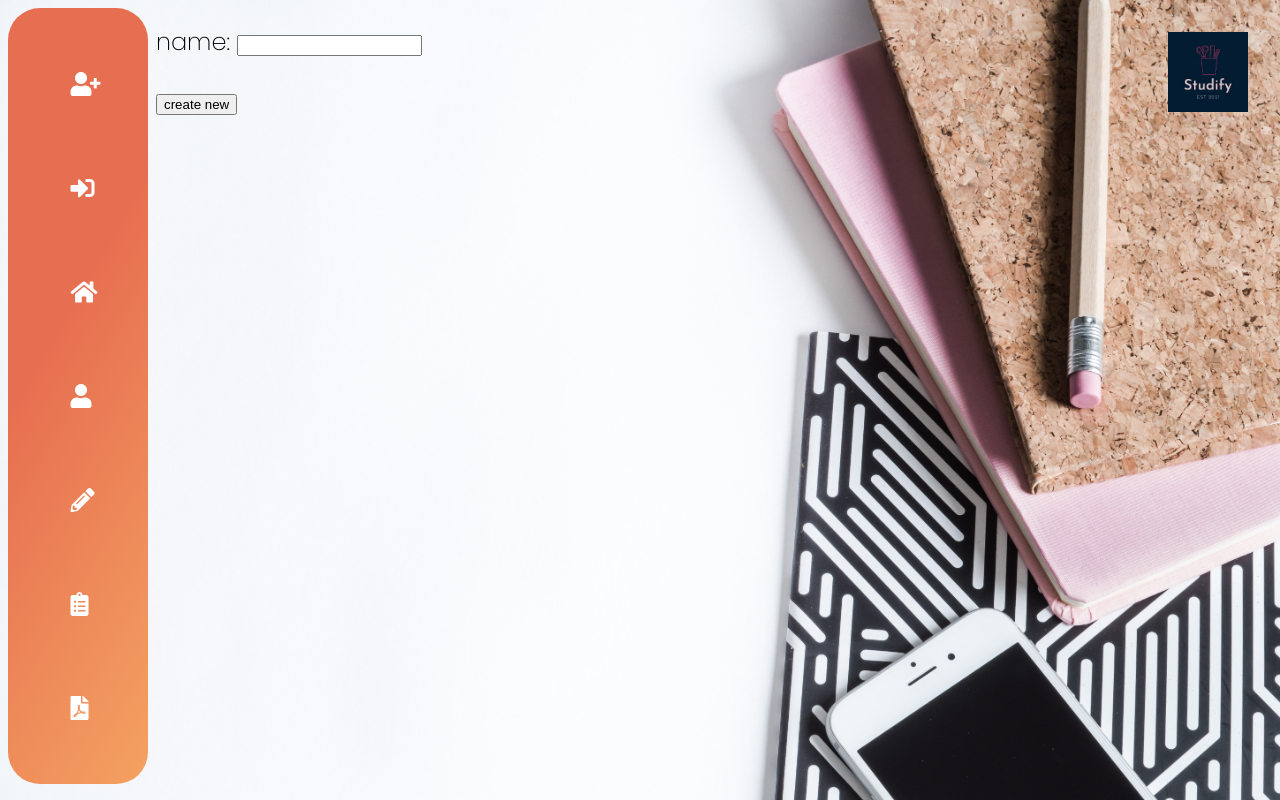
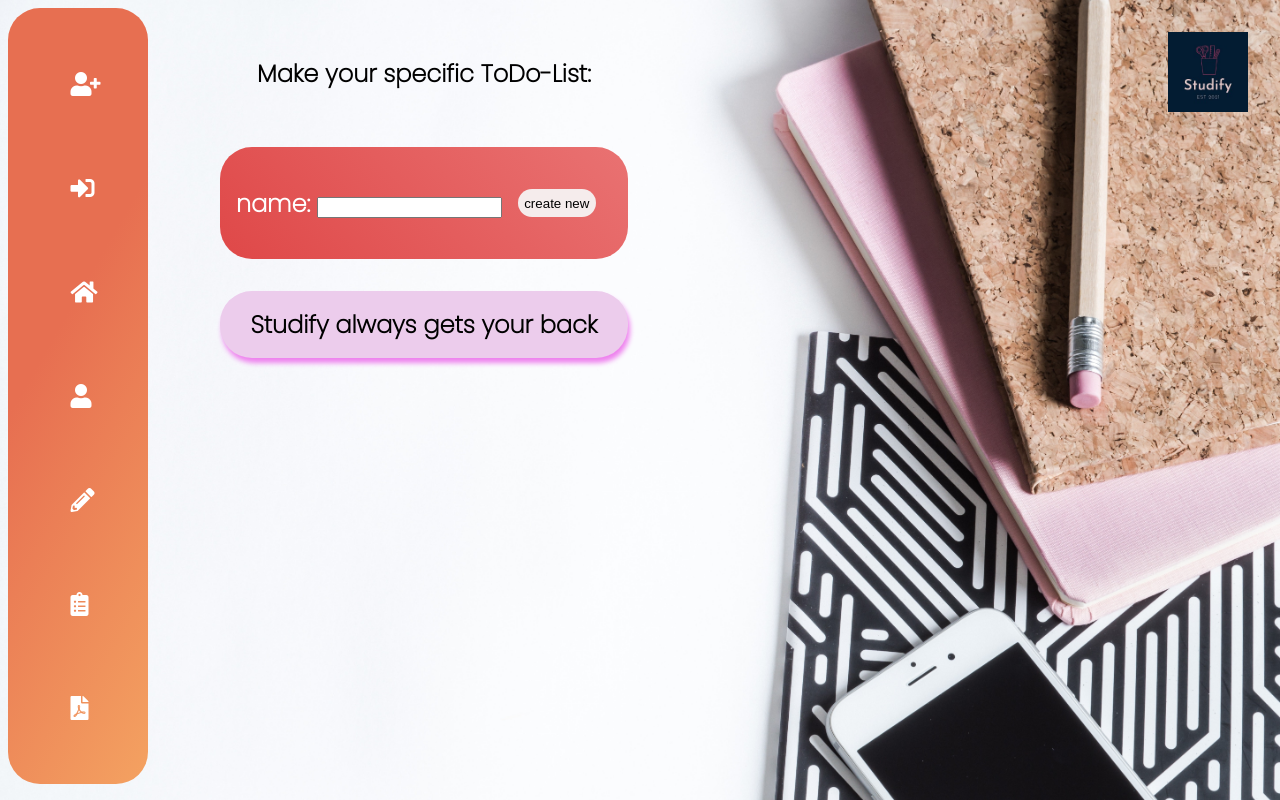
Before and after one commit to Soham041201/Studify, a Django app: page /create/ in a window 1280 px wide. Run offline with Django 3.2, Linux system fonts and the light colour scheme.

Commit message:
list styling added 👌

```diff
--- a/main/templates/main/create.html
+++ b/main/templates/main/create.html
@@ -2,21 +2,121 @@
 {% load static %}
 <!DOCTYPE html>
 <html lang="en">
+
 <head>
     <meta charset="UTF-8">
     <meta http-equiv="X-UA-Compatible" content="IE=edge">
     <meta name="viewport" content="width=device-width, initial-scale=1.0">
 
     <title>{% block title %}Create{% endblock %}</title>
+
 </head>
+
 <body>
     {% block container %}
+    <style>
+        * {
+            /* box-sizing: border-box; */
+            /* overflow: hidden; */
+        }
 
-<form action="/create/" method="post" >
-    {% csrf_token %}
-    {{form.as_p}}
-    <button type="submit" name="save">create new</button>
-</form>
-{% endblock %}
+        form {
+            background: linear-gradient(45deg, rgb(223, 72, 72), rgb(233, 114, 114));
+            max-height: 10vh;
+            border-radius: 2rem;
+            display: flex;
+            justify-content: center;
+            align-items: center;
+            margin-top: 2rem;
+            margin-left: 0rem;
+            padding: 1rem;
+            color: white;
+            font-weight: bold;
+
+        }
+
+
+
+        button {
+            border: none;
+            white-space: nowrap;
+            padding: 0.4rem;
+            margin: 1rem;
+            border-radius: 1rem;
+            font-weight: 400;
+            background: rgb(245, 236, 236);
+            cursor: pointer;
+        }
+        button:hover{
+            box-shadow: 5px 6px rgb(122, 62, 62);
+        }
+        .header {
+            height: fit-content;
+            display: block;
+            flex-shrink: 0;
+
+        }
+        .container .header
+        {
+            display: flex;
+            align-items: center;
+            justify-content: center;
+            font-weight: bolder;
+
+        }
+        .container{
+            margin-left: 4rem;
+            margin-top: 2rem;
+        }
+        .header2{
+            background: rgb(236, 204, 236);
+            height: auto;
+            width: auto;
+            padding: 1rem;
+            border-radius:2rem;
+            box-shadow: 2px 5px 5px violet;
+
+        }
+        @media screen and (max-width:900px) {
+            form {
+                width: 80%;
+                margin-left: 1rem;
+            }
+            .container{
+                margin-left:0rem ;
+            }
+        }
+    </style>
+
+    <br>
+    <div class="container">
+        <div class="header">
+            <p>Make your specific ToDo-List: </p>
+        </div>
+            <form action="/create/" method="post">
+
+                {% csrf_token %}
+                {{form.as_p}}
+                <button type="submit" name="save">create new</button>
+            </form>
+        <div class="header header2" style="margin-top: 2rem;">
+            Create some reminders so you are never late :)
+        </div>
+
+    </div>
+    <script>
+        const texts=["help your self using Studify","make list to be organized",
+        "Studify always gets your back","Its great to be never late",
+        "manage your time, manage your life","We are here so that you can study stress free",
+    "Concentrate on Studies, we will lookout for deadlines and notes"];
+        const quote=document.querySelector(".header2");
+        const length=texts.length;
+        document.addEventListener("DOMContentLoaded",function()
+        {
+           quote.innerText=texts[(Math.floor(Math.random()*10)%length)];
+        })
+    </script>
+    {% endblock %}
 </body>
+
 </html>
```
Also changed, not shown: db.sqlite3.
